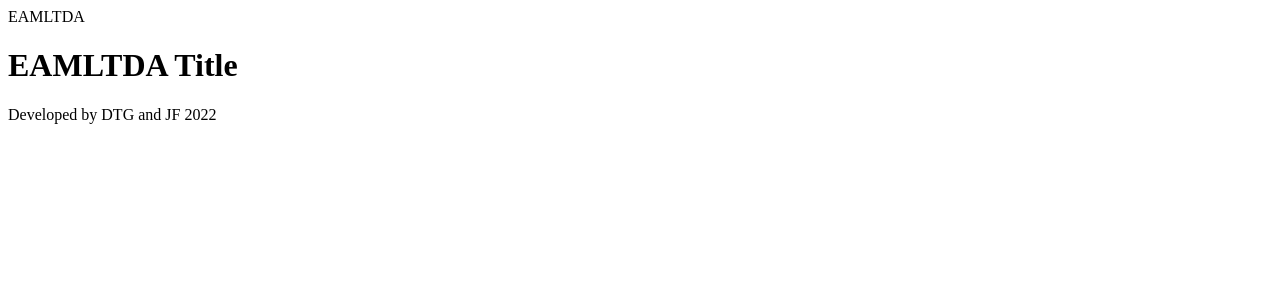
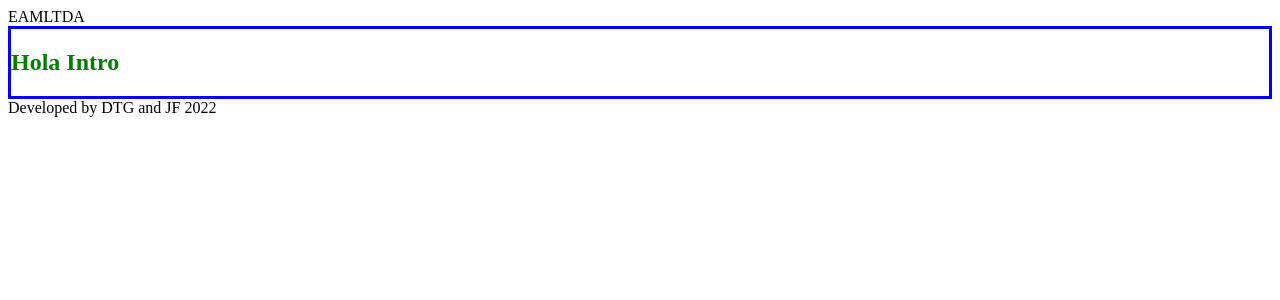
Before and after one commit to DavidTG7/eamtltda, a React (Create React App) app: page / in a window 1280 px wide. Shown: the top 300 px of the page. Built offline with nearby package versions, Linux system fonts and the light colour scheme.

Commit message:
Crear seccion Intro

```diff
--- a/src/components/main/Main.jsx
+++ b/src/components/main/Main.jsx
@@ -1,7 +1,9 @@
+import { Intro } from "./introduccion/Intro";
+
 export const Main = () => {
   return (
     <main>
-      <h1>EAMLTDA Title</h1>
+      <Intro />
     </main>
   );
 };
--- /dev/null
+++ b/src/components/main/introduccion/Intro.jsx
@@ -0,0 +1,11 @@
+import "./intro.css";
+
+export const Intro = () => {
+  return (
+    <div className="intro">
+      <h2 className="intro-titulo">Hola Intro</h2>
+    </div>
+  );
+};
+
+// Nominacion de clases: BEM Block Element Modifier
--- /dev/null
+++ b/src/components/main/introduccion/intro.css
@@ -0,0 +1,7 @@
+.intro {
+  border: solid blue 3px;
+}
+
+.intro-titulo {
+  color: green;
+}
```
Also changed, not shown: 1 other file (tests, documents, lock files or other folders).
